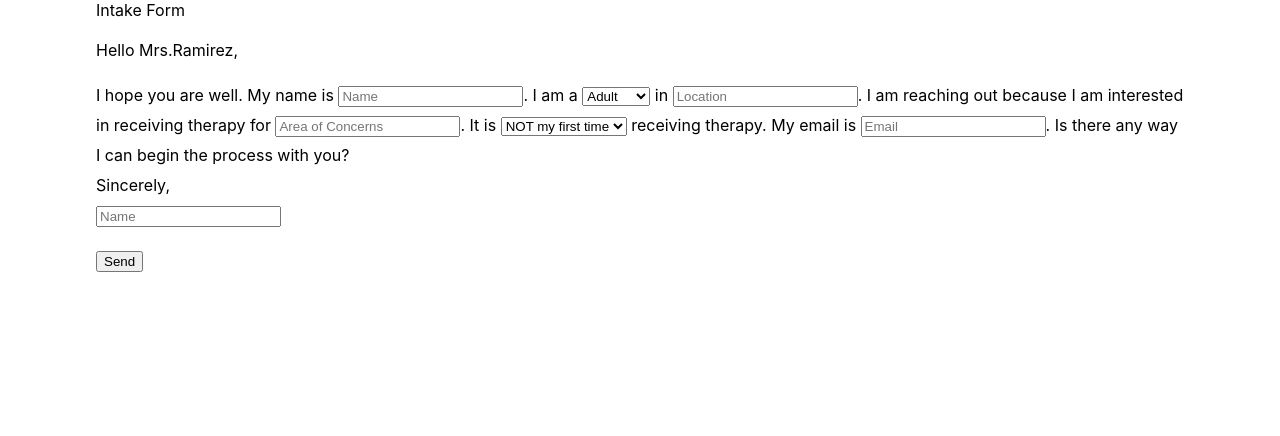
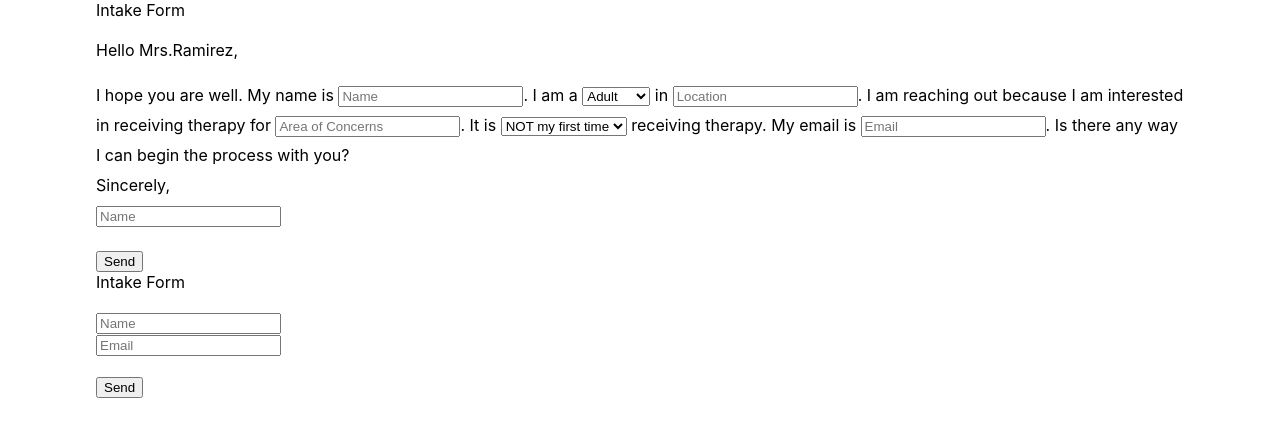
Before and after one commit to CultureCare22/Culture-Care, a React (Create React App) app: page / in a window 1280 px wide. Shown: the top 436 px of the page. Built offline with nearby package versions, Linux system fonts and the light colour scheme.

Commit message:
fix createPractitionaer

```diff
--- a/src/App.js
+++ b/src/App.js
@@ -1,6 +1,6 @@
 import React, { useState } from 'react'
 import './App.css';
-import CreatePractitioner from './createpractitioner';
+import CreatePractitioner from './CreatePractitioner';
 import IntakeForm from './IntakeForm';
 
 function App() {
@@ -9,7 +9,7 @@ function App() {
 	return (
 		<div className="App">
             <IntakeForm></IntakeForm>
-            {/* <CreatePractitioner></CreatePractitioner> */}
+            <CreatePractitioner></CreatePractitioner>
 
 
 		</div>
```
Also changed, not shown: 1 other file (tests, documents, lock files or other folders).
